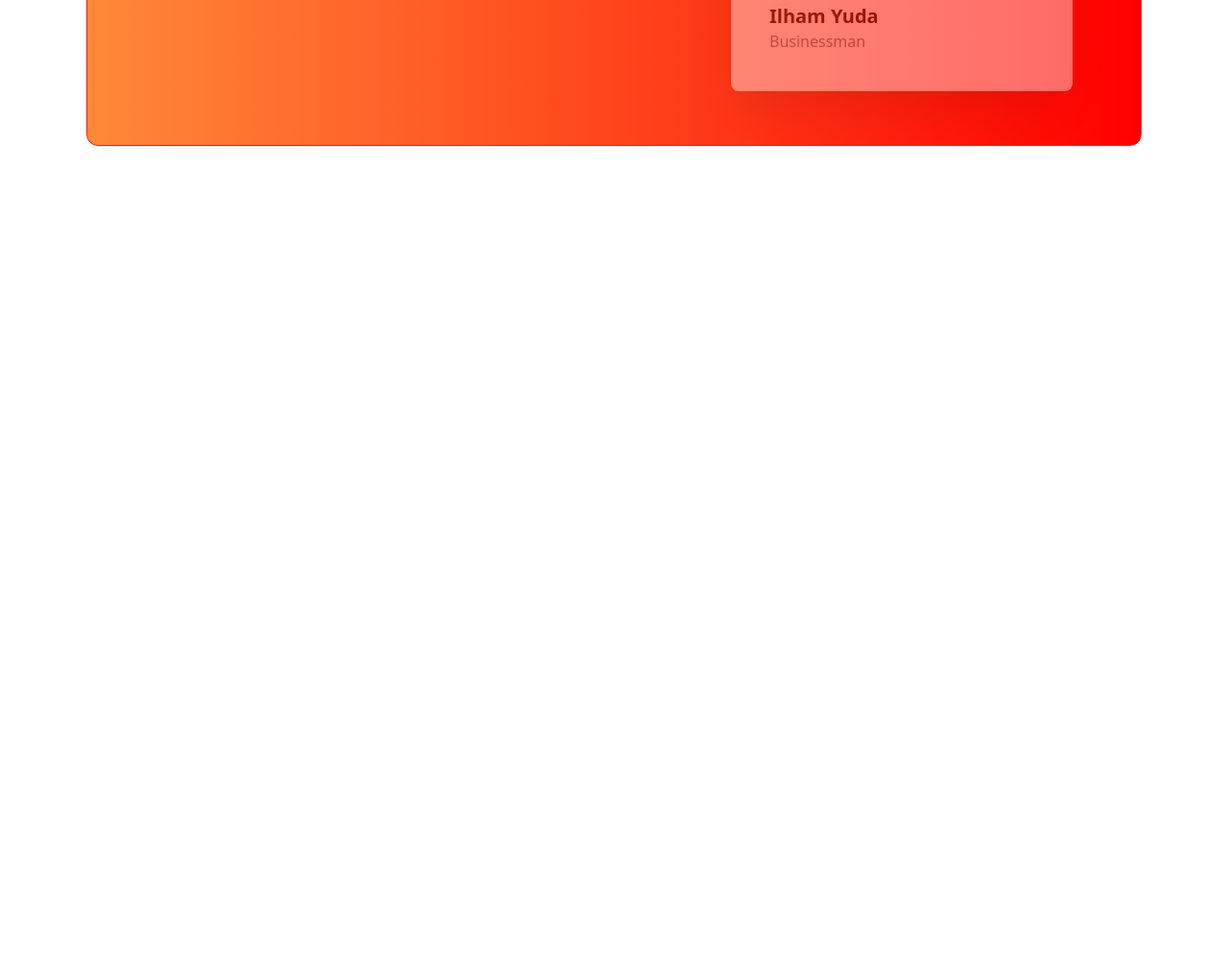
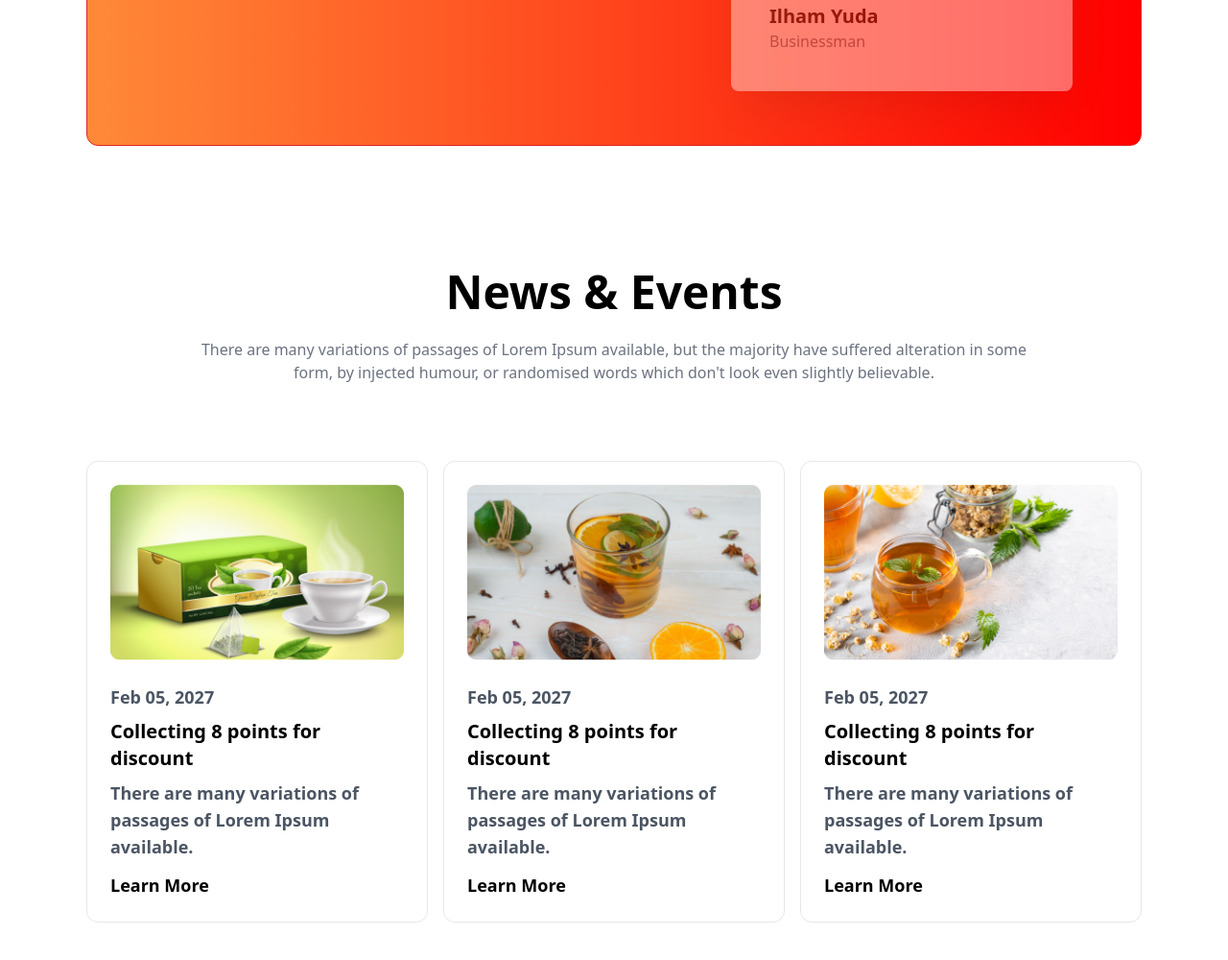
Before and after one commit to BD-Arfat/Tea-Lending-Project, a plain HTML site: page index.html in a window 1280 px wide. Shown: the part 2525-3525 px from the top of the page at 96% size. Before the commit the page ends 2837 px from the top, so only its background shows below. Drawn offline with nearby package versions, Linux system fonts and the light colour scheme.

Commit message:
complite news & events section

```diff
--- a/index.html
+++ b/index.html
@@ -157,7 +157,7 @@
       </section>
       <!-- super client section -->
       <section
-        class="border border-red-600 bg-gradient-to-r to-[#FF0000] from-[#FF8938] mb-40 grid grid-cols-2 gap-5 rounded-xl px-16"
+        class="border border-red-600 bg-gradient-to-r to-[#FF0000] from-[#FF8938] mb-32 grid grid-cols-2 gap-5 rounded-xl px-16"
       >
         <!-- text content -->
         <div class="flex justify-center items-center">
@@ -225,6 +225,59 @@
           </div>
         </div>
       </section>
+      <!-- News & Events section -->
+      <section>
+        <div>
+          <h1 class="text-center font-bold text-5xl">News & Events</h1>
+          <p class="text-center text-gray-500 mt-6">
+            There are many variations of passages of Lorem Ipsum available, but
+            the majority have suffered alteration in some <br />
+            form, by injected humour, or randomised words which don't look even
+            slightly believable.
+          </p>
+        </div>
+        <div class="grid grid-cols-3 gap-4 mt-20 mb-32">
+          <!-- card-1 -->
+          <div class="border p-6 border-gray-200 rounded-xl">
+            <img class="mx-auto" src="images/news-1.png" alt="" />
+            <p class="mt-6 text-lg text-gray-600 font-bold">Feb 05, 2027</p>
+            <h3 class="font-bold text-xl mt-2 mb-2">
+              Collecting 8 points for <br />
+              discount
+            </h3>
+            <p class="text-lg text-gray-600 font-bold">
+              There are many variations of passages of Lorem Ipsum available.
+            </p>
+            <p class="mt-3 font-bold text-lg">Learn More</p>
+          </div>
+          <!-- card-1 -->
+          <div class="border p-6 border-gray-200 rounded-xl">
+            <img class="mx-auto" src="images/news-2.png" alt="" />
+            <p class="mt-6 text-lg text-gray-600 font-bold">Feb 05, 2027</p>
+            <h3 class="font-bold text-xl mt-2 mb-2">
+              Collecting 8 points for <br />
+              discount
+            </h3>
+            <p class="text-lg text-gray-600 font-bold">
+              There are many variations of passages of Lorem Ipsum available.
+            </p>
+            <p class="mt-3 font-bold text-lg">Learn More</p>
+          </div>
+          <!-- card-1 -->
+          <div class="border p-6 border-gray-200 rounded-xl">
+            <img class="mx-auto" src="images/news-3.png" alt="" />
+            <p class="mt-6 text-lg text-gray-600 font-bold">Feb 05, 2027</p>
+            <h3 class="font-bold text-xl mt-2 mb-2">
+              Collecting 8 points for <br />
+              discount
+            </h3>
+            <p class="text-lg text-gray-600 font-bold">
+              There are many variations of passages of Lorem Ipsum available.
+            </p>
+            <p class="mt-3 font-bold text-lg">Learn More</p>
+          </div>
+        </div>
+      </section>
     </main>
     <!-- footer section -->
     <footer></footer>
```
